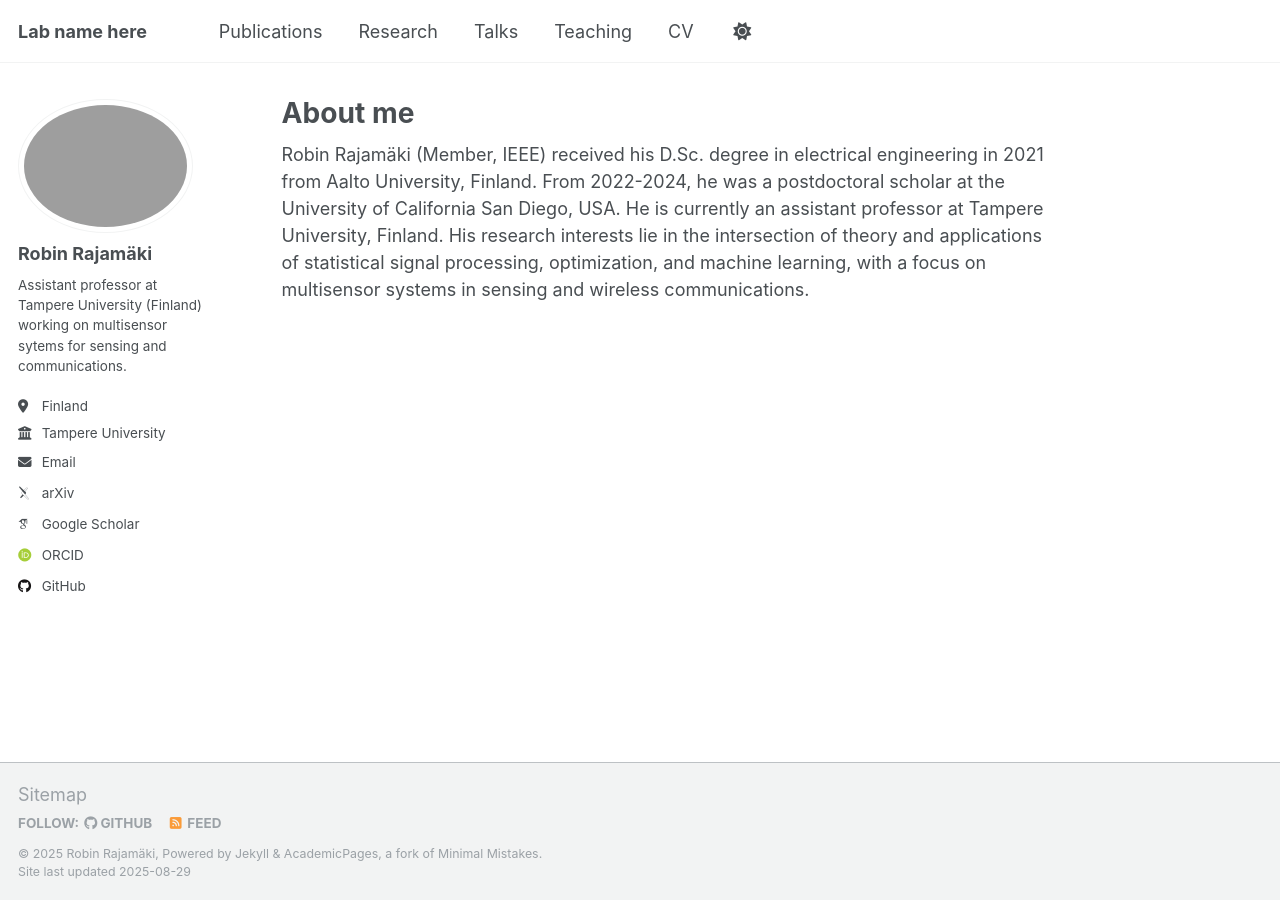
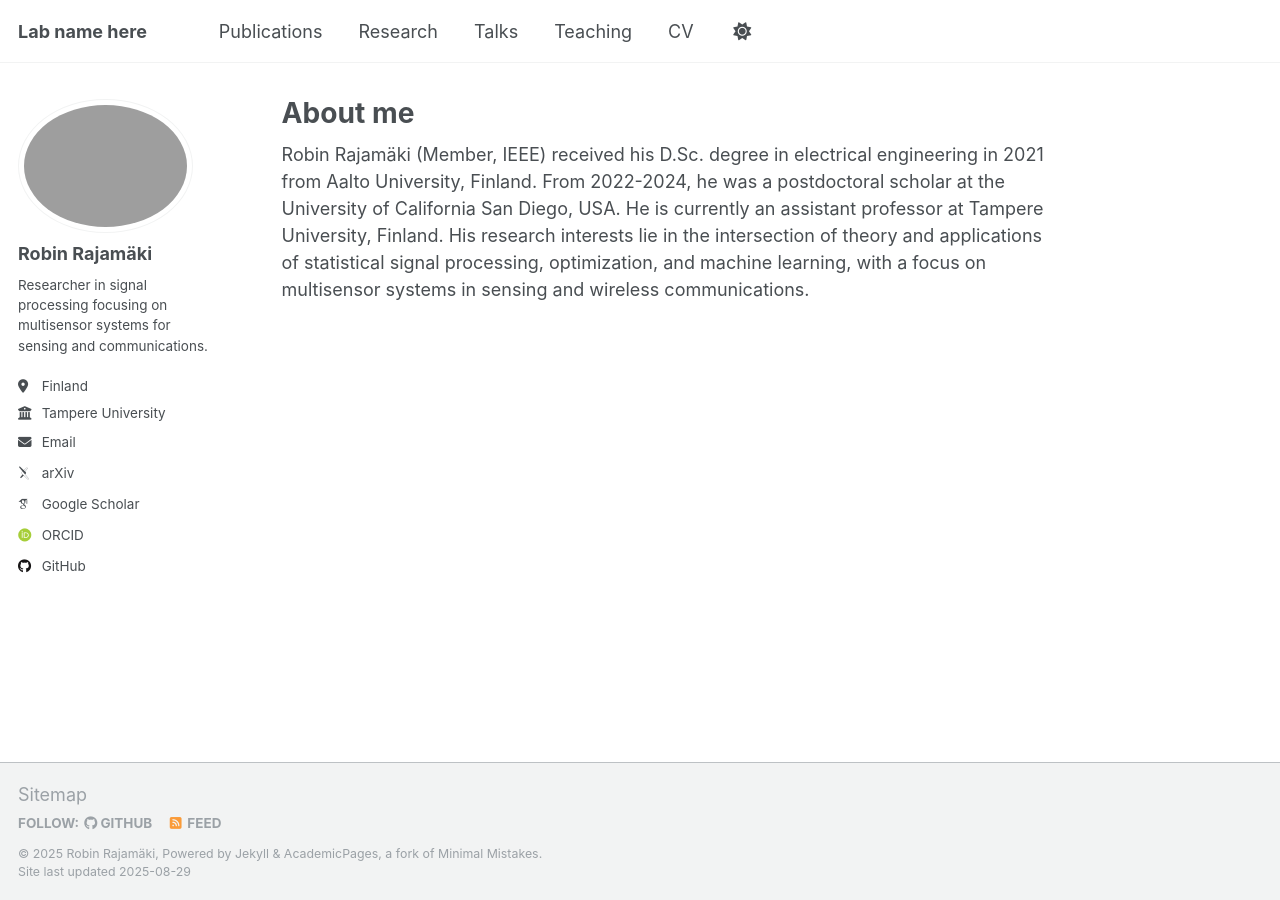
Before and after one commit to rmrajama/rmrajama.github.io, a Jekyll site: the page built from _pages/about.md, in a window 1280 px wide. Built offline with Jekyll 4.4.1, drawn with Linux system fonts in a browser that asks for light colours; some web fonts are replaced; a script that is not in the unit is left out.

Commit message:
Update _config.yml

```diff
--- a/_config.yml
+++ b/_config.yml
@@ -25,7 +25,7 @@ author:
   avatar           : "profile.png"
   name             : "Robin Rajamäki"
   pronouns         : # example: "she/her"
-  bio              : "Assistant professor at Tampere University (Finland) working on multisensor sytems for sensing and communications."
+  bio              : "Researcher in signal processing focusing on multisensor systems for sensing and communications."
   location         : "Finland"
   employer         : "Tampere University"
   uri              : # URL
```
